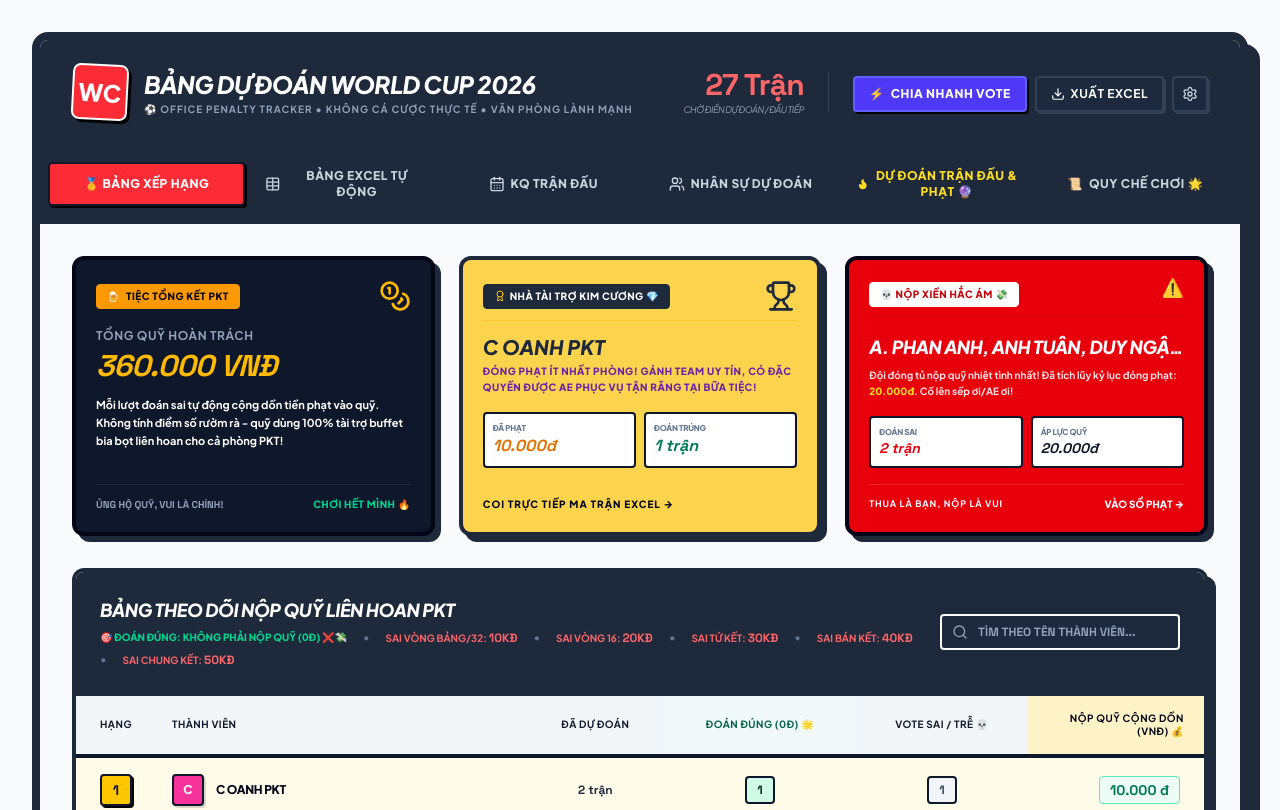
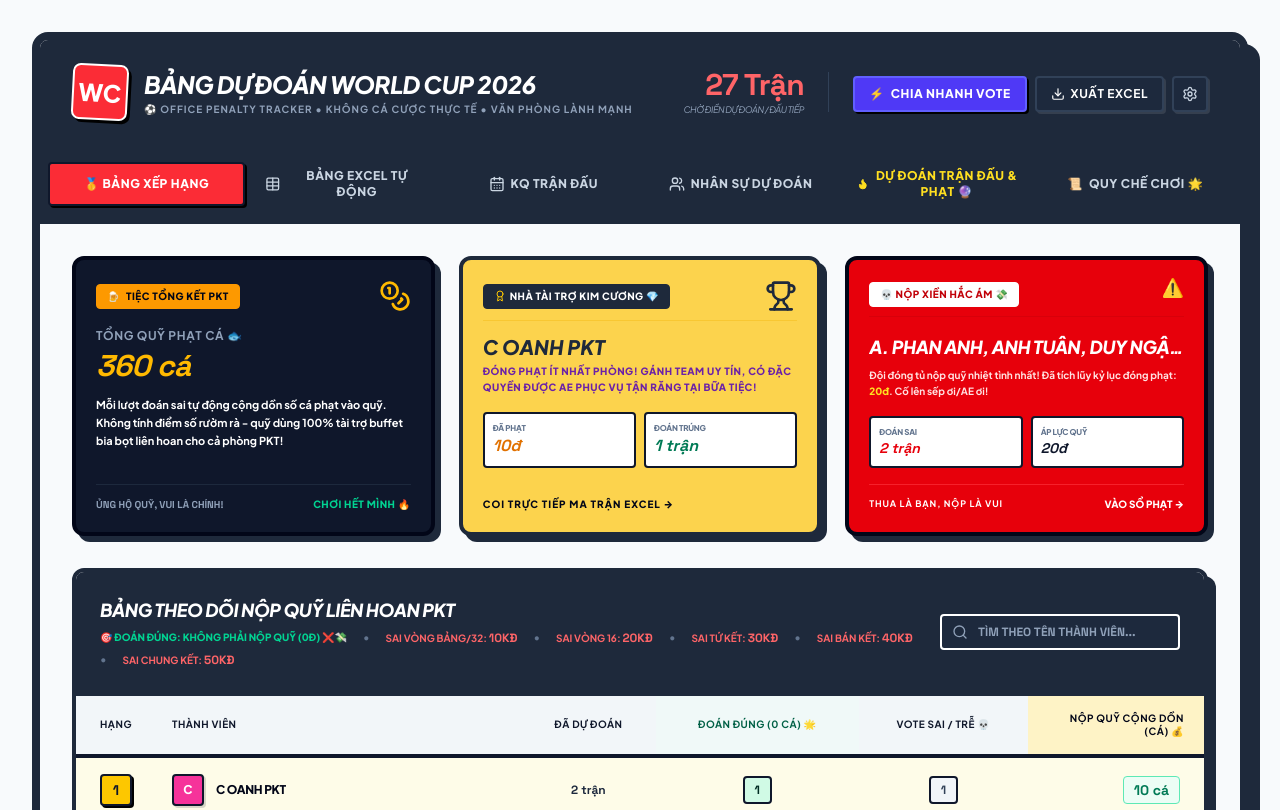
Before and after one commit to khoahuynh06122000/S-ng-T-m-H-n, a React (Vite) app: page / in a window 1280 px wide. Shown: the top 810 px of the page. Built offline with nearby package versions, Linux system fonts and the light colour scheme.

Commit message:
refactor: replace currency unit from VND to "cá"
Update fine units and labels throughout the application to use the custom "cá" terminology instead of VNĐ.

```diff
--- a/src/components/ExcelMatrix.tsx
+++ b/src/components/ExcelMatrix.tsx
@@ -669,11 +669,11 @@ export default function ExcelMatrix({
                               const { status } = calculatePoints(pred, m, scoringConfig);
                               if (status === 'outcome') {
                                 cellClasses = `${isCenter ? 'bg-emerald-300' : 'bg-emerald-200'} text-slate-950 border-r border-slate-900 font-black`;
-                                label = 'ĐÚNG (🔥 0đ)';
+                                label = 'ĐÚNG (🔥 0 cá)';
                               } else {
                                 const stageFine = getFineAmountForStage(m.stage);
                                 cellClasses = 'bg-red-50 text-red-800 border-r border-slate-200 font-extrabold';
-                                label = `SAI (+${stageFine / 1000}k)`;
+                                label = `SAI (+${stageFine} cá)`;
                               }
                             } else if (pred) {
                               cellClasses = 'bg-indigo-50/65 text-indigo-950 border-r border-slate-200';
@@ -799,7 +799,7 @@ export default function ExcelMatrix({
             <h3 className="font-sans font-black text-base text-slate-900 uppercase italic tracking-tight">HƯỚNG DẪN BẢNG SPREADSHEET CHỌN ĐỘI THẮNG (MATCH MATRIX)</h3>
             <p className="text-xs text-slate-600 mt-1 font-bold leading-relaxed">
               Dự đoán đội giành chiến thắng trận đấu: <strong className="text-slate-900">Không có tùy chọn Hòa</strong>.
-              Bạn chỉ cần chọn đội bóng mà bạn tin là sẽ giành chiến thắng. Nếu bạn đoán đúng, <strong className="text-emerald-600 uppercase">bạn sẽ không phải nộp đồng nào (0 VNĐ)</strong>. Ngược lại, nếu kết quả thực tế không trùng với lựa chọn của bạn (hoặc bạn quên không dự đoán), tiền phạt sẽ tự động cộng dồn vào quỹ chung tùy theo vòng đấu.
+              Bạn chỉ cần chọn đội bóng mà bạn tin là sẽ giành chiến thắng. Nếu bạn đoán đúng, <strong className="text-emerald-600 uppercase">bạn sẽ không phải gánh phạt nào (0 cá)</strong>. Ngược lại, nếu kết quả thực tế không trùng với lựa chọn của bạn (hoặc bạn quên không dự đoán), số cá phạt sẽ tự động cộng dồn vào quỹ chung tùy theo vòng đấu.
               <br />
               <span className="text-indigo-650 text-indigo-600 font-extrabold mt-1.5 block">
                 🚀 Mẹo: Bạn có thể nhấn nút <strong className="underline">⚡ Chia Nhanh Vote</strong> ở góc trên đầu trang để tích chọn nhanh những ai vote cho Đội A, toàn bộ thành viên còn lại sẽ được tự động điền Đội B chỉ trong 1 click!
@@ -811,27 +811,27 @@ export default function ExcelMatrix({
         {/* LEGEND BADGES (GEOMETRIC FLAT BLOCKS) */}
         <div className="flex flex-wrap items-center gap-x-5 gap-y-2 pt-3 border-t-2 border-slate-200 text-[10px] font-black uppercase tracking-tight" id="excel-legend">
           <span className="flex items-center gap-1.5 text-slate-800">
-            <span className="px-2 py-0.5 rounded border-2 border-slate-950 bg-emerald-300 text-slate-950 font-mono font-black shadow-[1px_1px_0px_#000]">0 VNĐ</span>
-            Đoán đúng: Không phải nộp quỹ 🌟
+            <span className="px-2 py-0.5 rounded border-2 border-slate-950 bg-emerald-300 text-slate-950 font-mono font-black shadow-[1px_1px_0px_#000]">0 CÁ</span>
+            Đoán đúng: Không phải đóng cá nộp quỹ 🌟
           </span>
           <span className="flex items-center gap-1.5 text-slate-850">
-            <span className="px-1.5 py-0.5 rounded border-2 border-slate-950 bg-red-100 text-red-800 font-mono font-black shadow-[1px_1px_0px_#000]">+10k VNĐ</span>
+            <span className="px-1.5 py-0.5 rounded border-2 border-slate-950 bg-red-100 text-red-800 font-mono font-black shadow-[1px_1px_0px_#000]">+10 CÁ</span>
             Sai Vòng bảng & 32 đội
           </span>
           <span className="flex items-center gap-1.5 text-slate-850">
-            <span className="px-1.5 py-0.5 rounded border-2 border-slate-950 bg-indigo-50 text-indigo-800 font-mono font-black shadow-[1px_1px_0px_#000]">+20k VNĐ</span>
+            <span className="px-1.5 py-0.5 rounded border-2 border-slate-950 bg-indigo-50 text-indigo-800 font-mono font-black shadow-[1px_1px_0px_#000]">+20 CÁ</span>
             Sai Vòng 16 (1/8)
           </span>
           <span className="flex items-center gap-1.5 text-slate-850">
-            <span className="px-1.5 py-0.5 rounded border-2 border-slate-950 bg-amber-55 bg-amber-50 text-amber-800 font-mono font-black shadow-[1px_1px_0px_#000]">+30k VNĐ</span>
+            <span className="px-1.5 py-0.5 rounded border-2 border-slate-950 bg-amber-55 bg-amber-50 text-amber-800 font-mono font-black shadow-[1px_1px_0px_#000]">+30 CÁ</span>
             Sai Tứ kết
           </span>
           <span className="flex items-center gap-1.5 text-slate-850">
-            <span className="px-1.5 py-0.5 rounded border-2 border-slate-950 bg-orange-50 text-orange-800 font-mono font-black shadow-[1px_1px_0px_#000]">+40k VNĐ</span>
+            <span className="px-1.5 py-0.5 rounded border-2 border-slate-950 bg-orange-50 text-orange-800 font-mono font-black shadow-[1px_1px_0px_#000]">+40 CÁ</span>
             Sai Bán kết
           </span>
           <span className="flex items-center gap-1.5 text-slate-850">
-            <span className="px-1.5 py-0.5 rounded border-2 border-slate-950 bg-red-500 text-white font-mono font-black shadow-[1px_1px_0px_#000]">+50k VNĐ</span>
+            <span className="px-1.5 py-0.5 rounded border-2 border-slate-950 bg-red-500 text-white font-mono font-black shadow-[1px_1px_0px_#000]">+50 CÁ</span>
             Sai Chung kết
           </span>
         </div>
@@ -902,11 +902,11 @@ export default function ExcelMatrix({
                       const { status } = calculatePoints(pred, m, scoringConfig);
                       if (status === 'outcome') {
                         cellClasses = 'bg-emerald-300 text-slate-950 border-r-2 border-slate-900 font-black';
-                        label = 'ĐÚNG (🔥 0đ)';
+                        label = 'ĐÚNG (🔥 0 cá)';
                       } else {
                         const stageFine = getFineAmountForStage(m.stage);
                         cellClasses = 'bg-red-105 bg-red-100 text-red-800 border-r-2 border-slate-200 font-black';
-                        label = `SAI (+${stageFine / 1000}k 💀)`;
+                        label = `SAI (+${stageFine} cá 💀)`;
                       }
                     } else if (pred) {
                       cellClasses = 'bg-indigo-50 text-indigo-900 border-r-2 border-slate-200';
--- a/src/components/FinesTracker.tsx
+++ b/src/components/FinesTracker.tsx
@@ -331,7 +331,7 @@ export default function FinesTracker({
                         <span className="text-xs font-black uppercase italic text-slate-900">{stood.participant.name}</span>
                       </div>
                       <span className="text-xs font-black font-mono bg-white px-2 py-0.5 border border-red-400 rounded text-red-700">
-                        {stood.fines.toLocaleString('vi-VN')} đ
+                        {stood.fines} cá
                       </span>
                     </div>
                   ))}
@@ -357,7 +357,7 @@ export default function FinesTracker({
               <ul className="text-[10.5px] font-bold text-slate-700 space-y-2 leading-relaxed font-sans">
                 <li className="flex items-start gap-1.5">
                   <span className="text-[#10B981] shrink-0 select-none">✔</span>
-                  <span>Đoán trúng đội giành chiến thắng trận đấu: <strong className="text-emerald-600">0 VNĐ</strong> phạt.</span>
+                  <span>Đoán trúng đội giành chiến thắng trận đấu: <strong className="text-emerald-600">0 cá</strong> phạt.</span>
                 </li>
                 <li className="flex items-start gap-1.5">
                   <span className="text-red-650 shrink-0 select-none">•</span>
@@ -366,11 +366,11 @@ export default function FinesTracker({
                 <li className="flex items-start gap-1.5">
                   <span className="text-red-750 shrink-0 select-none">•</span>
                   <span><strong>Biểu phí quy chế nộp quỹ khi đoán sai:</strong>
-                    <br />- Vòng bảng & 32 đội: <strong className="text-red-650">10k VNĐ</strong>
-                    <br />- Vòng 16 (1/8): <strong className="text-red-650">20k VNĐ</strong>
-                    <br />- Vòng Tứ kết: <strong className="text-red-650">30k VNĐ</strong>
-                    <br />- Vòng Bán kết: <strong className="text-red-650">40k VNĐ</strong>
-                    <br />- Trận Chung kết: <strong className="text-red-650 font-black">50k VNĐ</strong>
+                    <br />- Vòng bảng & 32 đội: <strong className="text-red-650">10 cá</strong>
+                    <br />- Vòng 16 (1/8): <strong className="text-red-650">20 cá</strong>
+                    <br />- Vòng Tứ kết: <strong className="text-red-650">30 cá</strong>
+                    <br />- Vòng Bán kết: <strong className="text-red-650">40 cá</strong>
+                    <br />- Trận Chung kết: <strong className="text-red-650 font-black">50 cá</strong>
                   </span>
                 </li>
               </ul>
--- a/src/components/Leaderboard.tsx
+++ b/src/components/Leaderboard.tsx
@@ -57,12 +57,12 @@ export default function Leaderboard({
               <Coins className="w-8 h-8 text-amber-400 stroke-[2px]" />
             </div>
 
-            <h3 className="font-sans text-xs font-bold text-slate-400 uppercase tracking-wider">TỔNG QUỸ HOÀN TRÁCH</h3>
+            <h3 className="font-sans text-xs font-bold text-slate-400 uppercase tracking-wider">TỔNG QUỸ PHẠT CÁ 🐟</h3>
             <div className="text-3xl font-black text-amber-400 font-mono italic tracking-tight mt-1">
-              {totalAccruedFund.toLocaleString('vi-VN')} VNĐ
+              {totalAccruedFund} cá
             </div>
             <p className="text-[11px] text-slate-350 leading-relaxed font-bold mt-3">
-              Mỗi lượt đoán sai tự động cộng dồn tiền phạt vào quỹ. Không tính điểm số rườm rà - quỹ dùng 100% tài trợ buffet bia bọt liên hoan cho cả phòng PKT!
+              Mỗi lượt đoán sai tự động cộng dồn số cá phạt vào quỹ. Không tính điểm số rườm rà - quỹ dùng 100% tài trợ buffet bia bọt liên hoan cho cả phòng PKT!
             </p>
           </div>
 
@@ -220,9 +220,9 @@ export default function Leaderboard({
                 <th className="py-4 px-4 w-20 text-center">HẠNG</th>
                 <th className="py-4 px-4">THÀNH VIÊN</th>
                 <th className="py-4 px-4 text-center">ĐÃ DỰ ĐOÁN</th>
-                <th className="py-4 px-4 text-center text-emerald-800 bg-emerald-50/30">ĐOÁN ĐÚNG (0đ) 🌟</th>
+                <th className="py-4 px-4 text-center text-emerald-800 bg-emerald-50/30">ĐOÁN ĐÚNG (0 CÁ) 🌟</th>
                 <th className="py-4 px-4 text-center text-red-650">VOTE SAI / TRỄ 💀</th>
-                <th className="py-4 px-5 text-right w-44 text-slate-950 bg-amber-100">NỘP QUỸ CỘNG DỒN (VNĐ) 💰</th>
+                <th className="py-4 px-5 text-right w-44 text-slate-950 bg-amber-100">NỘP QUỸ CỘNG DỒN (CÁ) 💰</th>
               </tr>
             </thead>
             <tbody className="divide-y-2 divide-slate-200">
@@ -315,7 +315,7 @@ export default function Leaderboard({
                             ? 'text-emerald-700 bg-emerald-50 border-emerald-300'
                             : 'text-slate-900 bg-amber-50 border-amber-200'
                         }`}>
-                          {(row.fines || 0).toLocaleString('vi-VN')} đ
+                          {row.fines || 0} cá
                         </span>
                       </td>
                     </motion.tr>
--- a/src/components/RulesPanel.tsx
+++ b/src/components/RulesPanel.tsx
@@ -28,7 +28,7 @@ export default function RulesPanel() {
       {/* THREE PILLAR PANELS */}
       <div className="grid grid-cols-1 md:grid-cols-2 lg:grid-cols-3 gap-6">
 
-        {/* PANEL 1: CƠ CHẾ ĐÓNG GÓP QUỸ (TIỀN BỐI THƯỜNG) */}
+        {/* PANEL 1: CƠ CHẾ ĐÓNG GÓP QUỸ (PHẠT CÁ) */}
         <motion.div
           initial={{ opacity: 0, y: 15 }}
           whileInView={{ opacity: 1, y: 0 }}
@@ -37,19 +37,19 @@ export default function RulesPanel() {
         >
           <div className="flex items-center justify-between mb-4 border-b-2 border-slate-200 pb-3">
             <span className="px-2.5 py-1 bg-red-100 text-red-700 text-[10px] font-black uppercase tracking-wider rounded border border-red-200 flex items-center gap-1">
-              <Coins className="w-3.5 h-3.5" /> 1. CƠ CHẾ QUỸ HIỆN KIM
+              <Coins className="w-3.5 h-3.5" /> 1. QUY CHẾ QUỸ PHẠT CÁ 🐟
             </span>
-            <span className="text-lg">💰</span>
+            <span className="text-lg">🐟</span>
           </div>
 
-          <h3 className="text-xs font-black text-slate-500 uppercase tracking-widest mb-3">SỐ TIỀN PHẠT CHO MỖI LƯỢT ĐOÁN SAI:</h3>
+          <h3 className="text-xs font-black text-slate-500 uppercase tracking-widest mb-3">SỐ CÁ PHẠT CHO MỖI LƯỢT ĐOÁN SAI:</h3>
           <div className="space-y-2 font-mono">
             {[
-              { stage: 'VÒNG BẢNG & 32 ĐỘI', fine: '10.000 VNĐ', badge: '10K', color: 'bg-slate-100 border-slate-300 text-slate-700' },
-              { stage: 'VÒNG 16 ĐỘI (1/8)', fine: '20.000 VNĐ', badge: '20K', color: 'bg-indigo-50 border-indigo-200 text-indigo-700' },
-              { stage: 'TỨ KẾT', fine: '30.000 VNĐ', badge: '30K', color: 'bg-amber-50 border-amber-200 text-amber-700' },
-              { stage: 'BÁN KẾT', fine: '40.000 VNĐ', badge: '40K', color: 'bg-orange-50 border-orange-200 text-orange-700' },
-              { stage: 'CHUNG KẾT', fine: '50.000 VNĐ', badge: '50K', color: 'bg-red-50 border-red-200 text-red-700' },
+              { stage: 'VÒNG BẢNG & 32 ĐỘI', fine: '10 cá', badge: '10 Cá', color: 'bg-slate-100 border-slate-300 text-slate-700' },
+              { stage: 'VÒNG 16 ĐỘI (1/8)', fine: '20 cá', badge: '20 Cá', color: 'bg-indigo-50 border-indigo-200 text-indigo-700' },
+              { stage: 'TỨ KẾT', fine: '30 cá', badge: '30 Cá', color: 'bg-amber-50 border-amber-200 text-amber-700' },
+              { stage: 'BÁN KẾT', fine: '40 cá', badge: '40 Cá', color: 'bg-orange-50 border-orange-200 text-orange-700' },
+              { stage: 'CHUNG KẾT', fine: '50 cá', badge: '50 Cá', color: 'bg-red-50 border-red-200 text-red-700' },
             ].map((rule, idx) => (
               <div key={idx} className="flex items-center justify-between p-2 rounded border border-slate-200 bg-slate-50/50 hover:bg-slate-50 transition-colors">
                 <span className="text-[11px] font-bold text-slate-800 uppercase font-sans">{rule.stage}</span>
@@ -62,7 +62,7 @@ export default function RulesPanel() {
 
           <div className="mt-4 p-2.5 bg-yellow-50 border border-yellow-250 rounded text-[10px] font-bold text-yellow-905 flex gap-2 items-start leading-relaxed">
             <span className="text-sm">💡</span>
-            <span>Không vote: Mặc định tính dự đoán sai và phạt tương đương theo vòng đấu!</span>
+            <span>Không vote: Mặc định tính dự đoán sai và phạt số cá tương đương theo vòng đấu!</span>
           </div>
         </motion.div>
 
--- a/src/utils.ts
+++ b/src/utils.ts
@@ -4,28 +4,28 @@ import { Match, Participant, Prediction, ScoringConfig, StandingRow } from './ty
  * Calculates cash fine for a wrong prediction based on the tournament stage names.
  */
 export function getFineAmountForStage(stage: string): number {
-  if (!stage) return 10000;
+  if (!stage) return 10;
   const norm = stage.toLowerCase().trim();
 
   if (norm.includes('chung kết') || norm.includes('final')) {
-    return 50000; // Chung kết: 50K
+    return 50; // Chung kết: 50 cá
   }
   if (norm.includes('bán kết') || norm.includes('semi')) {
-    return 40000; // Bán kết: 40K
+    return 40; // Bán kết: 40 cá
   }
   if (norm.includes('tứ kết') || norm.includes('quarter')) {
-    return 30000; // Tứ kết: 30K
+    return 30; // Tứ kết: 30 cá
   }
   if (
     norm.includes('16') ||
     norm.includes('1/8') ||
     norm.includes('octofinal')
   ) {
-    return 20000; // Vòng 16: 20K
+    return 20; // Vòng 16: 20 cá
   }
 
-  // Vòng bảng & Vòng 32: 10K
-  return 10000;
+  // Vòng bảng & Vòng 32: 10 cá
+  return 10;
 }
 
 /**
@@ -178,7 +178,7 @@ export function exportToCSV(
 
   // --- SECTION 1: STANDINGS ---
   csvContent += 'BẢNG XẾP HẠNG THÀNH VIÊN VĂN PHÒNG\n';
-  csvContent += 'Hạng,Tên thành viên,Vai trò,Nộp Quỹ Cộng Dồn (VNĐ),Đoán Đúng,Đoán Sai / Trễ,Đã dự đoán\n';
+  csvContent += 'Hạng,Tên thành viên,Vai trò,Nộp Quỹ Cộng Dồn (Cá),Đoán Đúng,Đoán Sai / Trễ,Đã dự đoán\n';
 
   standings.forEach((row, index) => {
     csvContent += `"${index + 1}","${row.participant.name}","${row.participant.role || ''}","${row.fines}","${row.outcomeCount}","${row.wrongCount}","${row.predictedCount}"\n`;
```
